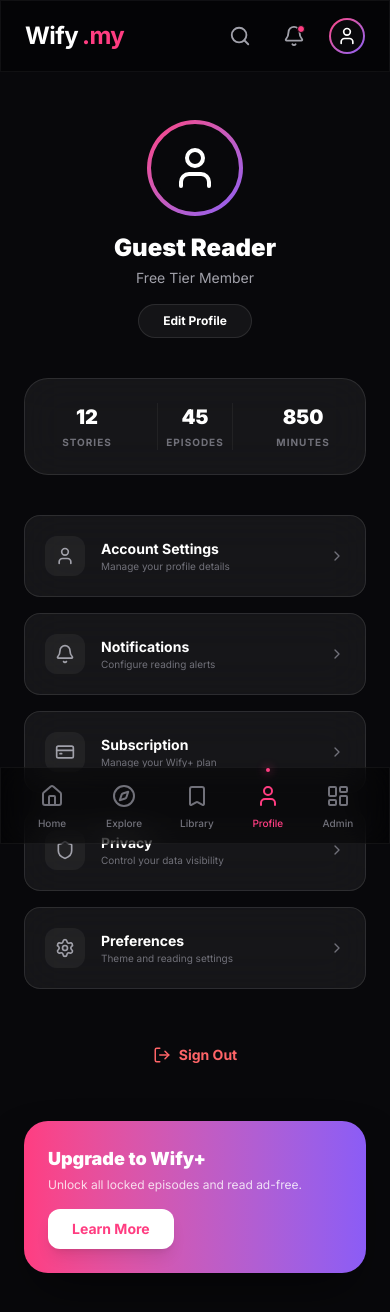
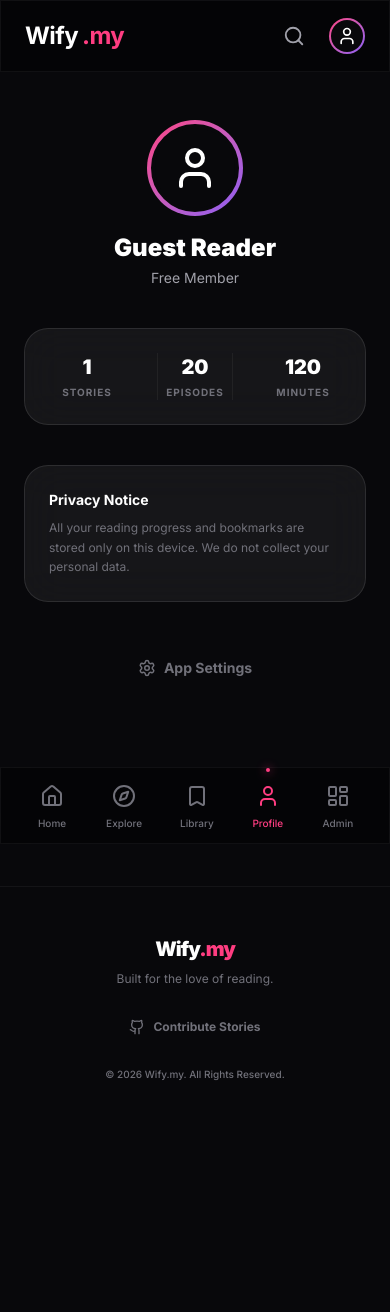
Before and after one commit to unstory-app/storix, a Next.js app: page /profile in a window 390 px wide. Shown: the top 1312 px of the page. After the commit the page ends 1210 px from the top, so only its background shows below. Built offline with nearby package versions, Linux system fonts and the light colour scheme.

Commit message:
refactor: simplify profile UI, add site-wide footer, and update metadata/licensing for production readiness

```diff
--- a/package.json
+++ b/package.json
@@ -2,6 +2,7 @@
 	"name": "storix",
 	"version": "0.1.0",
 	"private": true,
+	"license": "UNLICENSED",
 	"scripts": {
 		"dev": "next dev",
 		"build": "next build",
--- a/src/app/explore/page.tsx
+++ b/src/app/explore/page.tsx
@@ -1,4 +1,10 @@
-import React from 'react';
+import { Metadata } from 'next';
+
+export const metadata: Metadata = {
+  title: 'Explore | Wify.my',
+  description: 'Find stories to read.',
+};
+
 import ExploreInteractive from '@/components/ExploreInteractive';
 import { getAllStories } from '@/stories';
 
--- a/src/app/layout.tsx
+++ b/src/app/layout.tsx
@@ -3,6 +3,7 @@
 import "./globals.css";
 import AppHeader from "@/components/AppHeader";
 import MobileBottomNav from "@/components/MobileBottomNav";
+import Footer from "@/components/Footer";
 
 const inter = Inter({
   subsets: ["latin"],
@@ -10,8 +11,8 @@
 });
 
 export const metadata: Metadata = {
-  title: "Wify.my | Immersive Vertical Stories",
-  description: "Read bite-sized, emotional, and addictive text stories with a premium swipe experience.",
+  title: "Wify.my | Stories",
+  description: "Read short stories with a simple swipe.",
   viewport: "width=device-width, initial-scale=1, maximum-scale=1, user-scalable=0",
 };
 
@@ -22,13 +23,12 @@
 }>) {
   return (
     <html lang="en" className="dark">
-      <body className={`${inter.variable} antialiased bg-background text-white min-h-screen pb-20 md:pb-0`}>
-        {/* We'll handle header visibility within the page or a client wrapper if needed,
-            but for now let's just render it. The reader page is fixed and covers everything. */}
+      <body className={`${inter.variable} antialiased bg-background text-white min-h-screen pb-20 md:pb-0 flex flex-col`}>
         <AppHeader />
-        <main className="max-w-[1440px] mx-auto">
+        <main className="max-w-[1440px] mx-auto flex-1 w-full">
           {children}
         </main>
+        <Footer />
         <MobileBottomNav />
       </body>
     </html>
--- a/src/app/profile/page.tsx
+++ b/src/app/profile/page.tsx
@@ -4,14 +4,6 @@
 import { motion } from 'framer-motion';
 
 export default function ProfilePage() {
-  const menuItems = [
-    { icon: User, label: 'Account Settings', sub: 'Manage your profile details' },
-    { icon: Bell, label: 'Notifications', sub: 'Configure reading alerts' },
-    { icon: CreditCard, label: 'Subscription', sub: 'Manage your Wify+ plan' },
-    { icon: Shield, label: 'Privacy', sub: 'Control your data visibility' },
-    { icon: Settings, label: 'Preferences', sub: 'Theme and reading settings' },
-  ];
-
   return (
     <div className="flex flex-col items-center gap-10 px-6 md:px-12 py-12 pb-32 max-w-2xl mx-auto">
       {/* Profile Header */}
@@ -23,65 +15,39 @@
         </div>
         <div className="flex flex-col items-center gap-1">
           <h1 className="text-2xl font-black text-white">Guest Reader</h1>
-          <span className="text-sm text-text-secondary">Free Tier Member</span>
+          <span className="text-sm text-text-secondary">Free Member</span>
         </div>
-        <button className="bg-white/5 border border-white/10 px-6 py-2 rounded-full text-xs font-bold hover:bg-white/10 transition-all">
-          Edit Profile
-        </button>
       </div>
 
       {/* Stats */}
       <div className="grid grid-cols-3 gap-8 w-full glass p-6 rounded-3xl">
         <div className="flex flex-col items-center gap-1">
-          <span className="text-xl font-black text-white">12</span>
+          <span className="text-xl font-black text-white">1</span>
           <span className="text-[10px] text-text-muted uppercase tracking-widest font-bold">Stories</span>
         </div>
         <div className="flex flex-col items-center gap-1 border-x border-white/5">
-          <span className="text-xl font-black text-white">45</span>
+          <span className="text-xl font-black text-white">20</span>
           <span className="text-[10px] text-text-muted uppercase tracking-widest font-bold">Episodes</span>
         </div>
         <div className="flex flex-col items-center gap-1">
-          <span className="text-xl font-black text-white">850</span>
+          <span className="text-xl font-black text-white">120</span>
           <span className="text-[10px] text-text-muted uppercase tracking-widest font-bold">Minutes</span>
         </div>
       </div>
 
-      {/* Menu */}
+      {/* About Section */}
       <div className="flex flex-col gap-4 w-full">
-        {menuItems.map((item, idx) => (
-          <motion.button
-            key={idx}
-            whileHover={{ x: 4 }}
-            className="flex items-center justify-between p-5 glass rounded-2xl group"
-          >
-            <div className="flex items-center gap-4">
-               <div className="w-10 h-10 rounded-xl bg-white/5 flex items-center justify-center text-text-secondary group-hover:text-primary transition-colors">
-                  <item.icon size={20} />
-               </div>
-               <div className="flex flex-col items-start">
-                  <span className="text-sm font-bold text-white">{item.label}</span>
-                  <span className="text-[10px] text-text-muted">{item.sub}</span>
-               </div>
-            </div>
-            <ChevronRight size={16} className="text-text-muted group-hover:text-white transition-colors" />
-          </motion.button>
-        ))}
+        <div className="p-6 glass rounded-3xl border border-white/5">
+          <h3 className="text-sm font-bold text-white mb-2">Privacy Notice</h3>
+          <p className="text-xs text-text-muted leading-relaxed">
+            All your reading progress and bookmarks are stored only on this device. We do not collect your personal data.
+          </p>
+        </div>
       </div>
 
-      <button className="flex items-center gap-2 text-red-400 font-bold text-sm mt-4 hover:text-red-300 transition-colors">
-        <LogOut size={18} /> Sign Out
+      <button className="flex items-center gap-2 text-text-muted font-bold text-sm mt-4 hover:text-white transition-colors">
+        <Settings size={18} /> App Settings
       </button>
-
-      {/* Premium Banner */}
-      <div className="w-full bg-gradient-to-r from-primary to-secondary p-6 rounded-3xl flex flex-col gap-4 mt-4 shadow-premium">
-         <div className="flex flex-col gap-1">
-            <h3 className="text-lg font-black text-white">Upgrade to Wify+</h3>
-            <p className="text-white/80 text-xs">Unlock all locked episodes and read ad-free.</p>
-         </div>
-         <button className="bg-white text-primary px-6 py-2.5 rounded-xl font-bold text-sm w-fit shadow-lg">
-           Learn More
-         </button>
-      </div>
     </div>
   );
 }
--- a/src/app/read/[slug]/[episodeId]/page.tsx
+++ b/src/app/read/[slug]/[episodeId]/page.tsx
@@ -1,7 +1,19 @@
-import React from 'react';
+import { Metadata } from 'next';
 import { getEpisodeData, getStoryBySlug, getNextEpisodeId } from '@/stories';
 import ReaderScreen from '@/components/ReaderScreen';
 import { notFound } from 'next/navigation';
+
+export async function generateMetadata({ params }: { params: Promise<{ slug: string, episodeId: string }> }): Promise<Metadata> {
+  const { slug, episodeId } = await params;
+  const story = getStoryBySlug(slug);
+  const episode = getEpisodeData(slug, episodeId);
+  if (!story || !episode) return { title: 'Not Found' };
+
+  return {
+    title: `Reading ${episode.title} | ${story.title}`,
+    description: `Read ${episode.title} from the story ${story.title} on Wify.my.`,
+  };
+}
 
 export default async function ReaderPage({ params }: { params: Promise<{ slug: string, episodeId: string }> }) {
   const { slug, episodeId } = await params;
--- a/src/app/story/[slug]/page.tsx
+++ b/src/app/story/[slug]/page.tsx
@@ -1,8 +1,19 @@
-import React from 'react';
+import { Metadata } from 'next';
+import { notFound } from 'next/navigation';
 import { getStoryBySlug } from '@/stories';
 import { Star, Eye, Layers } from 'lucide-react';
 import StoryActionsClient from '@/components/StoryActionsClient';
-import { notFound } from 'next/navigation';
+
+export async function generateMetadata({ params }: { params: Promise<{ slug: string }> }): Promise<Metadata> {
+  const { slug } = await params;
+  const story = getStoryBySlug(slug);
+  if (!story) return { title: 'Story Not Found' };
+
+  return {
+    title: `${story.title} | Wify.my`,
+    description: story.description,
+  };
+}
 
 export default async function StoryDetails({ params }: { params: Promise<{ slug: string }> }) {
   const { slug } = await params;
--- a/src/components/AppHeader.tsx
+++ b/src/components/AppHeader.tsx
@@ -26,10 +26,6 @@
         <Link href="/library" className="hidden sm:block p-2 text-text-secondary hover:text-white transition-colors">
           <Bookmark size={22} />
         </Link>
-        <button className="p-2 text-text-secondary hover:text-white transition-colors relative">
-          <Bell size={22} />
-          <span className="absolute top-2 right-2 w-2 h-2 bg-primary rounded-full border border-background"></span>
-        </button>
         <Link href="/profile" className="flex items-center justify-center w-9 h-9 rounded-full bg-gradient-to-br from-primary to-secondary p-[2px]">
           <div className="w-full h-full rounded-full bg-background flex items-center justify-center overflow-hidden">
              <User size={20} className="text-white" />
--- /dev/null
+++ b/src/components/Footer.tsx
@@ -0,0 +1,33 @@
+import React from 'react';
+import Link from 'next/link';
+import { Github, Heart } from 'lucide-react';
+
+const Footer = () => {
+  return (
+    <footer className="w-full py-12 px-6 md:px-12 border-t border-white/5 mt-20">
+      <div className="max-w-[1440px] mx-auto flex flex-col md:flex-row items-center justify-between gap-8">
+        <div className="flex flex-col items-center md:items-start gap-2">
+          <span className="text-xl font-black text-white tracking-tighter">Wify<span className="text-primary">.my</span></span>
+          <p className="text-xs text-text-muted">Built for the love of reading.</p>
+        </div>
+
+        <div className="flex items-center gap-8">
+          <Link
+            href="https://github.com/unstory-app/storix"
+            target="_blank"
+            className="flex items-center gap-2 text-xs font-bold text-text-muted hover:text-white transition-colors"
+          >
+            <Github size={16} />
+            Contribute Stories
+          </Link>
+        </div>
+
+        <div className="flex items-center gap-1 text-[10px] text-text-muted font-medium">
+          <span>© 2026 Wify.my. All Rights Reserved.</span>
+        </div>
+      </div>
+    </footer>
+  );
+};
+
+export default Footer;
--- a/src/components/ReaderScreen.tsx
+++ b/src/components/ReaderScreen.tsx
@@ -1,6 +1,6 @@
 'use client';
 
-import React, { useState, useEffect, useCallback } from 'react';
+import { useState, useEffect, useCallback } from 'react';
 import { motion, AnimatePresence } from 'framer-motion';
 import { ChevronLeft, MoreHorizontal, Bookmark, ChevronUp, ChevronDown, List } from 'lucide-react';
 import { useRouter } from 'next/navigation';
```
Also changed, not shown: 1 other file (tests, documents, lock files or other folders).
